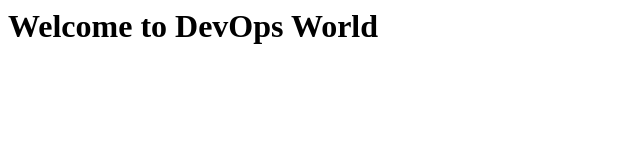
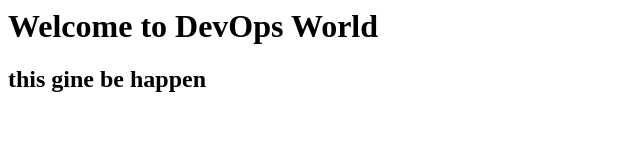
Before and after one commit to ilyavinash/CoddlerBoxDemo, a plain HTML site: page index.html in a window 1280 px wide. Shown: the whole page, without its empty margins (0-640 px from the left). Drawn offline with Linux system fonts and the light colour scheme.

Commit message:
this is modified one

```diff
--- a/index.html
+++ b/index.html
@@ -1,5 +1,6 @@
 <html>
 <body>
 <h1> Welcome to DevOps World </h1>
+<h2> this gine be happen </h2>
 </html>
 </body>
```
